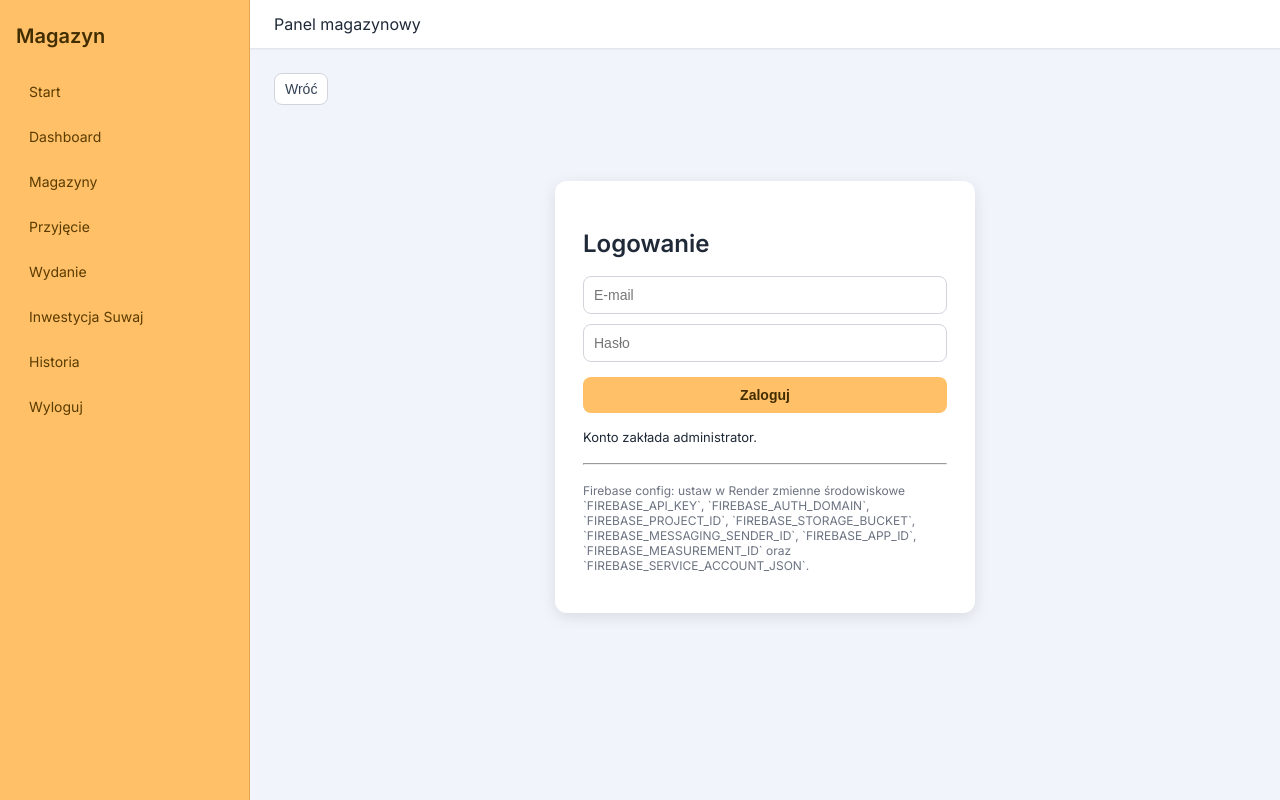
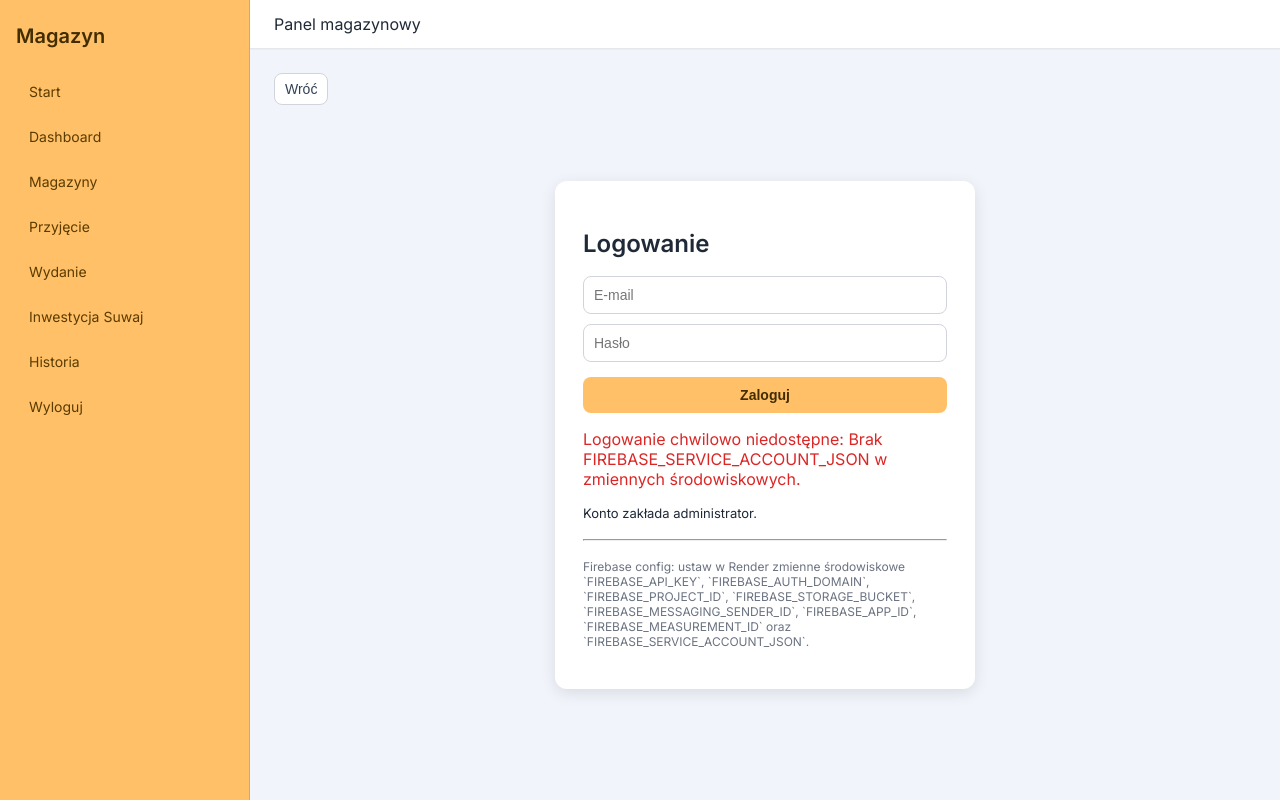
Before and after one commit to monikq553/magazyn-app, a Flask app: page /login in a window 1280 px wide. Run offline with Flask 3, Linux system fonts and the light colour scheme; parts of the project's set-up code (start-up, migrations or seed data) failed here and were passed over; some libraries are stand-ins or nearby versions.

Commit message:
Do not crash startup when Firebase Admin env is missing

```diff
--- a/app.py
+++ b/app.py
@@ -22,16 +22,24 @@ FIREBASE_CONFIG = {
 }
 ADMIN_EMAILS = {e.strip().lower() for e in os.environ.get("ADMIN_EMAILS", "").split(",") if e.strip()}
 ALLOWED_EMAILS = {e.strip().lower() for e in os.environ.get("ALLOWED_EMAILS", "").split(",") if e.strip()}
+FIREBASE_ADMIN_READY = False
+FIREBASE_ADMIN_ERROR = ""
 
 
 def init_firebase_admin():
+    global FIREBASE_ADMIN_READY, FIREBASE_ADMIN_ERROR
     if firebase_admin._apps:
+        FIREBASE_ADMIN_READY = True
         return
     raw = os.environ.get("FIREBASE_SERVICE_ACCOUNT_JSON")
     if not raw:
-        raise RuntimeError("Brak FIREBASE_SERVICE_ACCOUNT_JSON w zmiennych środowiskowych.")
+        FIREBASE_ADMIN_READY = False
+        FIREBASE_ADMIN_ERROR = "Brak FIREBASE_SERVICE_ACCOUNT_JSON w zmiennych środowiskowych."
+        return
     cred = credentials.Certificate(json.loads(raw))
     firebase_admin.initialize_app(cred)
+    FIREBASE_ADMIN_READY = True
+    FIREBASE_ADMIN_ERROR = ""
 
 
 init_firebase_admin()
@@ -189,7 +197,12 @@ def admin_required(f):
 def login():
     if 'user' in session:
         return redirect('/')
-    return render_template("login.html", firebase_config=FIREBASE_CONFIG)
+    return render_template(
+        "login.html",
+        firebase_config=FIREBASE_CONFIG,
+        firebase_admin_ready=FIREBASE_ADMIN_READY,
+        firebase_admin_error=FIREBASE_ADMIN_ERROR
+    )
 
 
 @app.route('/register')
@@ -199,6 +212,8 @@ def register():
 
 @app.route('/auth/session', methods=['POST'])
 def create_session():
+    if not FIREBASE_ADMIN_READY:
+        return jsonify({"ok": False, "error": FIREBASE_ADMIN_ERROR or "Firebase auth backend is not configured."}), 503
     payload = request.get_json(silent=True) or {}
     id_token = payload.get("idToken")
     if not id_token:
--- a/templates/login.html
+++ b/templates/login.html
@@ -9,6 +9,11 @@
         Zaloguj
     </button>
     <p id="error" style="color:#dc2626; margin-top:10px;"></p>
+    {% if not firebase_admin_ready %}
+    <p style="color:#dc2626; margin-top:10px;">
+        Logowanie chwilowo niedostępne: {{ firebase_admin_error or "Brak konfiguracji Firebase Admin." }}
+    </p>
+    {% endif %}
     <p style="margin-top:14px; font-size:13px;">Konto zakłada administrator.</p>
     <hr style="margin:18px 0;">
     <p style="font-size:12px;color:#6b7280;">
@@ -26,7 +31,12 @@ const firebaseConfig = {{ firebase_config|tojson }};
 
 const app = initializeApp(firebaseConfig);
 const auth = getAuth(app);
+const firebaseAdminReady = {{ "true" if firebase_admin_ready else "false" }};
 document.getElementById("submitBtn").addEventListener("click", async () => {
+  if (!firebaseAdminReady) {
+    document.getElementById("error").textContent = "Logowanie jest wyłączone do czasu konfiguracji backendu Firebase.";
+    return;
+  }
   const email = document.getElementById("email").value.trim();
   const password = document.getElementById("password").value;
   const err = document.getElementById("error");
```
